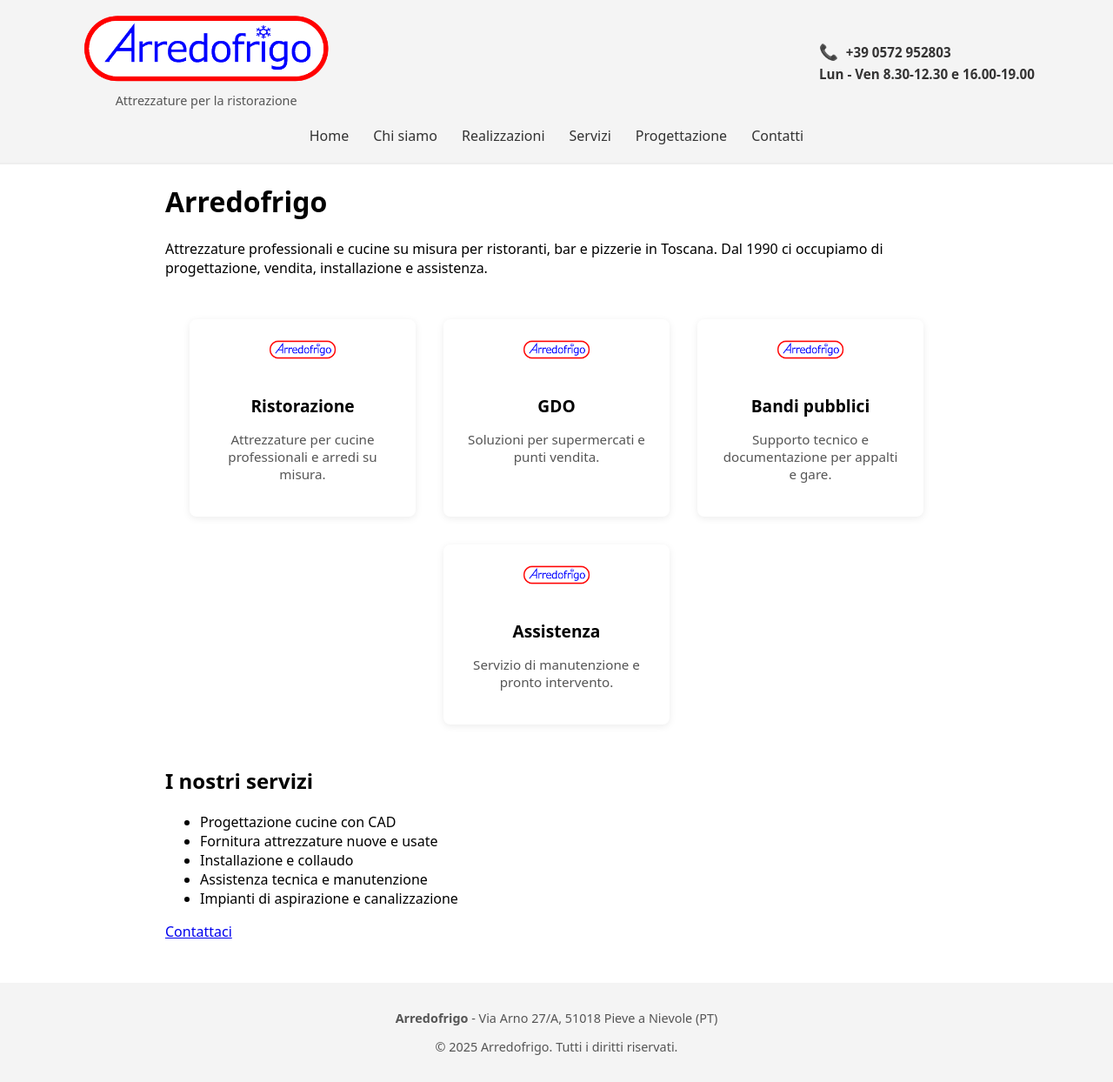
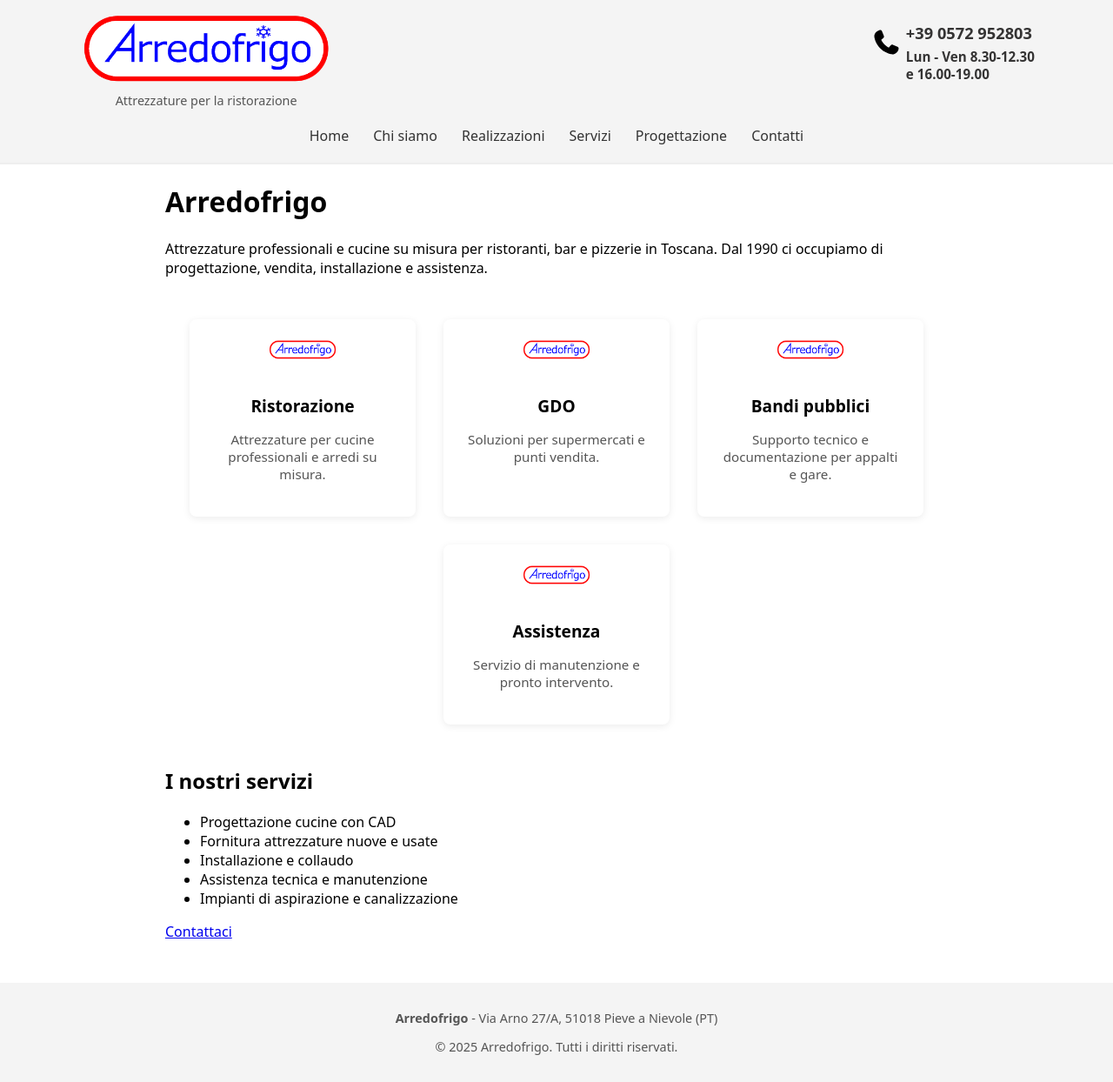
Before and after one commit to fusebyte/Arredofrigo, a Jekyll site: the page built from index.md, in a window 1280 px wide. Shown: the whole page at 87% size. Built offline with Jekyll 4.4.1, drawn with Linux system fonts in a browser that asks for light colours.

Commit message:
sistemato  telefono in header

```diff
--- a/_includes/header.html
+++ b/_includes/header.html
@@ -7,10 +7,23 @@
       <div class="tagline">Attrezzature per la ristorazione</div>
     </div>
     <div class="contact-section">
-      <div class="contact-phone">
-        <a href="tel:+390572952803"><span class="phone-icon">📞</span> +39 0572 952803</a>
+      <div class="contact-phone" >
+        <a href="tel:+390572952803" style="display: flex; justify-content: center; align-items: top;">
+        <div class="phone-icon" style="display: inline-block;">
+          <!-- 📞 -->
+          <svg xmlns="http://www.w3.org/2000/svg" style="width:35px; margin-top:5px;"
+            viewBox="0 0 640 640"><!--!Font Awesome Free v7.0.0 by @fontawesome - https://fontawesome.com License - https://fontawesome.com/license/free Copyright 2025 Fonticons, Inc.-->
+            <path
+              d="M224.2 89C216.3 70.1 195.7 60.1 176.1 65.4L170.6 66.9C106 84.5 50.8 147.1 66.9 223.3C104 398.3 241.7 536 416.7 573.1C493 589.3 555.5 534 573.1 469.4L574.6 463.9C580 444.2 569.9 423.6 551.1 415.8L453.8 375.3C437.3 368.4 418.2 373.2 406.8 387.1L368.2 434.3C297.9 399.4 241.3 341 208.8 269.3L253 233.3C266.9 222 271.6 202.9 264.8 186.3L224.2 89z" />
+          </svg>
+        </div>
+          <div style="display: inline-block;">
+            <span style="font-size:larger;">+39 0572 952803</span><br>
+            <p class="contact-hours" style="margin-top:5px;">Lun - Ven 8.30-12.30 <br>e 16.00-19.00</p>
+          </div>
+        </a>
       </div>
-      <div class="contact-hours">Lun - Ven 8.30-12.30 e 16.00-19.00</div>
+
     </div>
   </div>
 
```
